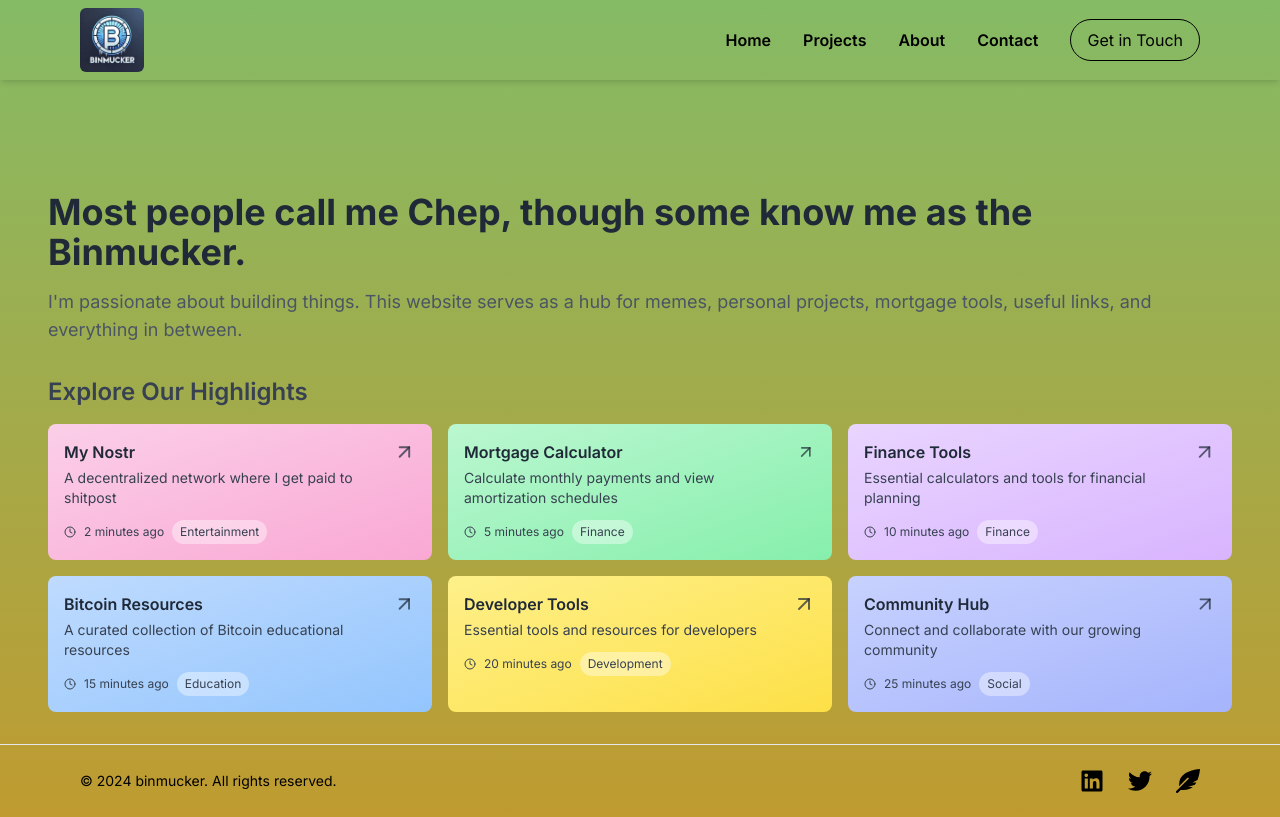
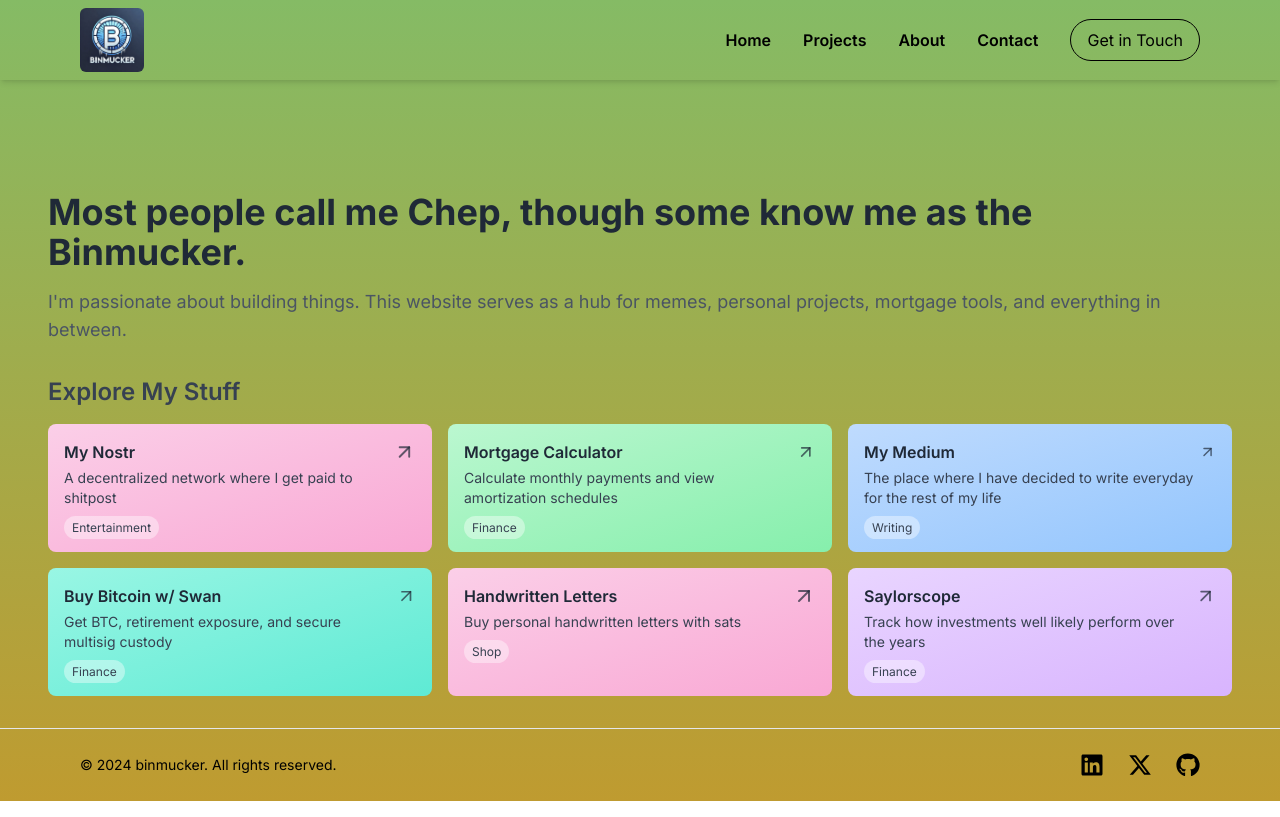
Before and after one commit to Chepenik/binmuckernextjs, a Next.js app: page / in a window 1280 px wide. Built offline with nearby package versions, Linux system fonts and the light colour scheme.

Commit message:
trying to get this linked up and working

```diff
--- a/src/app/components/Footer.tsx
+++ b/src/app/components/Footer.tsx
@@ -1,7 +1,8 @@
 'use client';
 
 import React from 'react';
-import { FaLinkedin, FaTwitter, FaFeatherAlt } from 'react-icons/fa';
+import { FaLinkedin, FaGithub } from 'react-icons/fa';
+import { FaXTwitter } from 'react-icons/fa6'; // X (Twitter) logo
 
 export function Footer() {
   return (
@@ -12,28 +13,28 @@ export function Footer() {
         </p>
         <div className="flex space-x-6">
           <a
-            href="https://linkedin.com/in/your-profile"
+            href="https://www.linkedin.com/in/conorchepenik/"
             target="_blank"
             rel="noopener noreferrer"
-            className="hover:text-gray-600 transition-colors"
+            className="hover:text-[#0077B5] transition-colors"
           >
             <FaLinkedin size="1.5em" />
           </a>
           <a
-            href="https://x.com/your-profile"
+            href="https://x.com/ConorChepenik"
             target="_blank"
             rel="noopener noreferrer"
-            className="hover:text-gray-600 transition-colors"
+            className="hover:text-[#1DA1F2] transition-colors"
           >
-            <FaTwitter size="1.5em" />
+            <FaXTwitter size="1.5em" />
           </a>
           <a
-            href="https://nostr.directory/your-profile"
+            href="https://github.com/Chepenik"
             target="_blank"
             rel="noopener noreferrer"
-            className="hover:text-gray-600 transition-colors"
+            className="hover:text-[#171515] transition-colors"
           >
-            <FaFeatherAlt size="1.5em" />
+            <FaGithub size="1.5em" />
           </a>
         </div>
       </div>
--- a/src/app/components/HomeHero.tsx
+++ b/src/app/components/HomeHero.tsx
@@ -2,13 +2,12 @@
 
 import React from 'react';
 import Link from 'next/link';
-import { ArrowUpRight, Clock } from 'lucide-react';
+import { ArrowUpRight } from 'lucide-react';
 
 interface BlockLink {
   title: string;
   description: string;
   url: string;
-  timeAgo: string;
   category: string;
   gradient: string;
 }
@@ -18,7 +17,6 @@ const links: BlockLink[] = [
     title: 'My Nostr',
     description: 'A decentralized network where I get paid to shitpost',
     url: 'https://primal.net/p/npub16syt2k5uky4pxycfttxrxmwwzht2t3008f2q68kw4almjl4guu9qea8t7y',
-    timeAgo: '2 minutes ago',
     category: 'Entertainment',
     gradient: 'from-pink-200 to-pink-300',
   },
@@ -26,41 +24,36 @@ const links: BlockLink[] = [
     title: 'Mortgage Calculator',
     description: 'Calculate monthly payments and view amortization schedules',
     url: 'https://mortgagecalculator-conorchepenik.replit.app/',
-    timeAgo: '5 minutes ago',
     category: 'Finance',
     gradient: 'from-green-200 to-green-300',
   },
   {
-    title: 'Finance Tools',
-    description: 'Essential calculators and tools for financial planning',
-    url: '/finance',
-    timeAgo: '10 minutes ago',
-    category: 'Finance',
-    gradient: 'from-purple-200 to-purple-300',
-  },
-  {
-    title: 'Bitcoin Resources',
-    description: 'A curated collection of Bitcoin educational resources',
-    url: '/bitcoin',
-    timeAgo: '15 minutes ago',
-    category: 'Education',
+    title: 'My Medium',
+    description: 'The place where I have decided to write everyday for the rest of my life',
+    url: 'https://medium.com/@chepenikconor',
+    category: 'Writing',
     gradient: 'from-blue-200 to-blue-300',
   },
   {
-    title: 'Developer Tools',
-    description: 'Essential tools and resources for developers',
-    url: '/dev-tools',
-    timeAgo: '20 minutes ago',
-    category: 'Development',
-    gradient: 'from-yellow-200 to-yellow-300',
+    title: 'Buy Bitcoin w/ Swan',
+    description: 'Get BTC, retirement exposure, and secure multisig custody',
+    url: 'https://www.swanbitcoin.com/conorchepenik/',
+    category: 'Finance',
+    gradient: 'from-teal-200 to-teal-300',
   },
   {
-    title: 'Community Hub',
-    description: 'Connect and collaborate with our growing community',
-    url: '/community',
-    timeAgo: '25 minutes ago',
-    category: 'Social',
-    gradient: 'from-indigo-200 to-indigo-300',
+    title: 'Handwritten Letters',
+    description: 'Buy personal handwritten letters with sats',
+    url: 'https://quotestoansweryourquestions.replit.app/',
+    category: 'Shop',
+    gradient: 'from-pink-200 to-pink-300',
+  },
+  {
+    title: 'Saylorscope',
+    description: 'Track how investments well likely perform over the years',
+    url: 'https://www.saylorscope.com/',
+    category: 'Finance',
+    gradient: 'from-purple-200 to-purple-300',
   },
 ];
 
@@ -72,13 +65,13 @@ export function HomeHero() {
           Most people call me Chep, though some know me as the Binmucker.
         </h1>
         <p className="text-lg text-gray-600">
-          I&apos;m passionate about building things. This website serves as a hub for memes, personal projects, mortgage tools, useful links,
+          I&apos;m passionate about building things. This website serves as a hub for memes, personal projects, mortgage tools,
           and everything in between.
         </p>
       </div>
 
       <h2 className="text-2xl font-semibold mb-4 text-gray-700">
-        Explore Our Highlights
+        Explore My Stuff
       </h2>
 
       <div className="grid grid-cols-1 md:grid-cols-2 lg:grid-cols-3 gap-4">
@@ -95,10 +88,10 @@ export function HomeHero() {
               </div>
               <ArrowUpRight className="text-gray-800/70" />
             </div>
-            <div className="flex items-center gap-2 text-xs text-gray-700">
-              <Clock className="w-3 h-3" />
-              <span>{link.timeAgo}</span>
-              <span className="px-2 py-1 rounded-full bg-white/40">{link.category}</span>
+            <div className="text-xs text-gray-700">
+              <span className="px-2 py-1 rounded-full bg-white/40">
+                {link.category}
+              </span>
             </div>
           </Link>
         ))}
```
